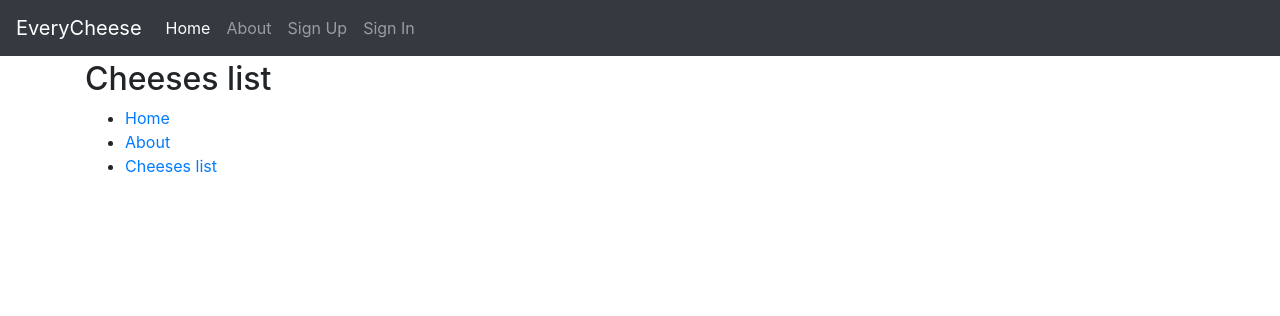
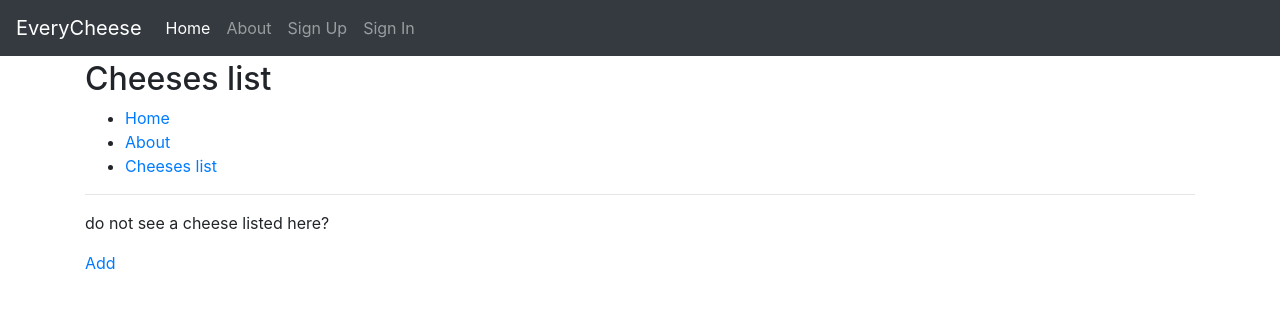
Before and after one commit to vikzh/dj_crsh, a Django app: page /cheeses/ in a window 1280 px wide. Shown: the top 316 px of the page. Run offline with Django 3.2, Linux system fonts and the light colour scheme; data that the repository does not hold is empty; some libraries are stand-ins or nearby versions.

Commit message:
cheese add form added

```diff
--- a/everycheese/cheeses/models.py
+++ b/everycheese/cheeses/models.py
@@ -2,12 +2,18 @@ from django.db import models
 from model_utils.models import TimeStampedModel
 from autoslug import AutoSlugField
 from django_countries.fields import CountryField
+from django.urls import reverse
+
 
 class Cheese(TimeStampedModel):
     name = models.CharField("Name of Cheese", max_length=255)
     slug = AutoSlugField("Cheese Address", unique=True, always_update=False, populate_from="name")
     description = models.TextField("Description", blank=True)
     country_of_origin = CountryField("Country of Origin", blank=True)
+
+    def get_absolute_url(self):
+        return reverse('cheeses:detail',
+                       kwargs={"slug": self.slug})
 
     class Firmness(models.TextChoices):
         UNSPECIFIED = "unspecified", "Unspecified"
--- a/everycheese/cheeses/urls.py
+++ b/everycheese/cheeses/urls.py
@@ -7,7 +7,11 @@ urlpatterns = [
          view=views.CheesesListView.as_view(),
          name='list'),
     path(
+        route="add/",
+        view=views.CheeseCreateView.as_view(),
+        name='add'),
+    path(
         route='<slug:slug>/',
         view=views.CheeseDetailView.as_view(),
-        name='detail')
+        name='detail'),
 ]
--- a/everycheese/cheeses/views.py
+++ b/everycheese/cheeses/views.py
@@ -1,5 +1,5 @@
 from django.shortcuts import render
-from django.views.generic import ListView, DetailView
+from django.views.generic import ListView, DetailView, CreateView
 from everycheese.cheeses.models import Cheese
 
 
@@ -9,3 +9,8 @@ class CheeseDetailView(DetailView):
 
 class CheesesListView(ListView):
     model = Cheese
+
+
+class CheeseCreateView(CreateView):
+    model = Cheese
+    fields = ['name', 'description', 'firmness', 'country_of_origin']
--- a/everycheese/templates/cheeses/cheese_list.html
+++ b/everycheese/templates/cheeses/cheese_list.html
@@ -14,4 +14,7 @@
             <li><a href="{% url "cheeses:detail" cheese.slug%}">{{ cheese.name }}</a></li>
         {% endfor %}
     </ul>
+    <hr/>
+    <p>do not see a cheese listed here?</p>
+    <p><a href="{% url "cheeses:add" %}" role="button">Add</a></p>
 {% endblock content %}
```
Also changed, not shown: everycheese/templates/cheeses/cheese_form.html (added, +13 -0 lines).
